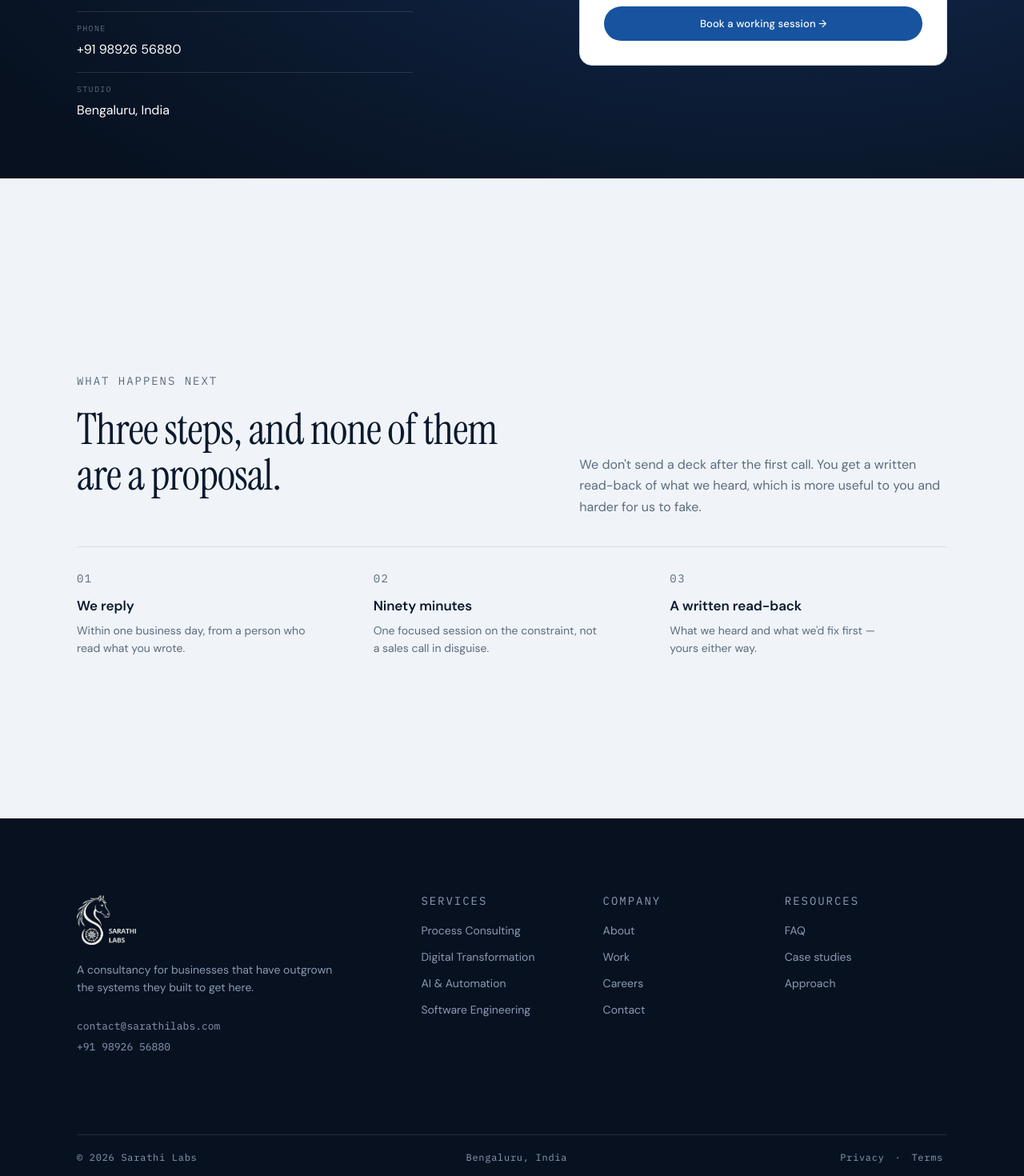
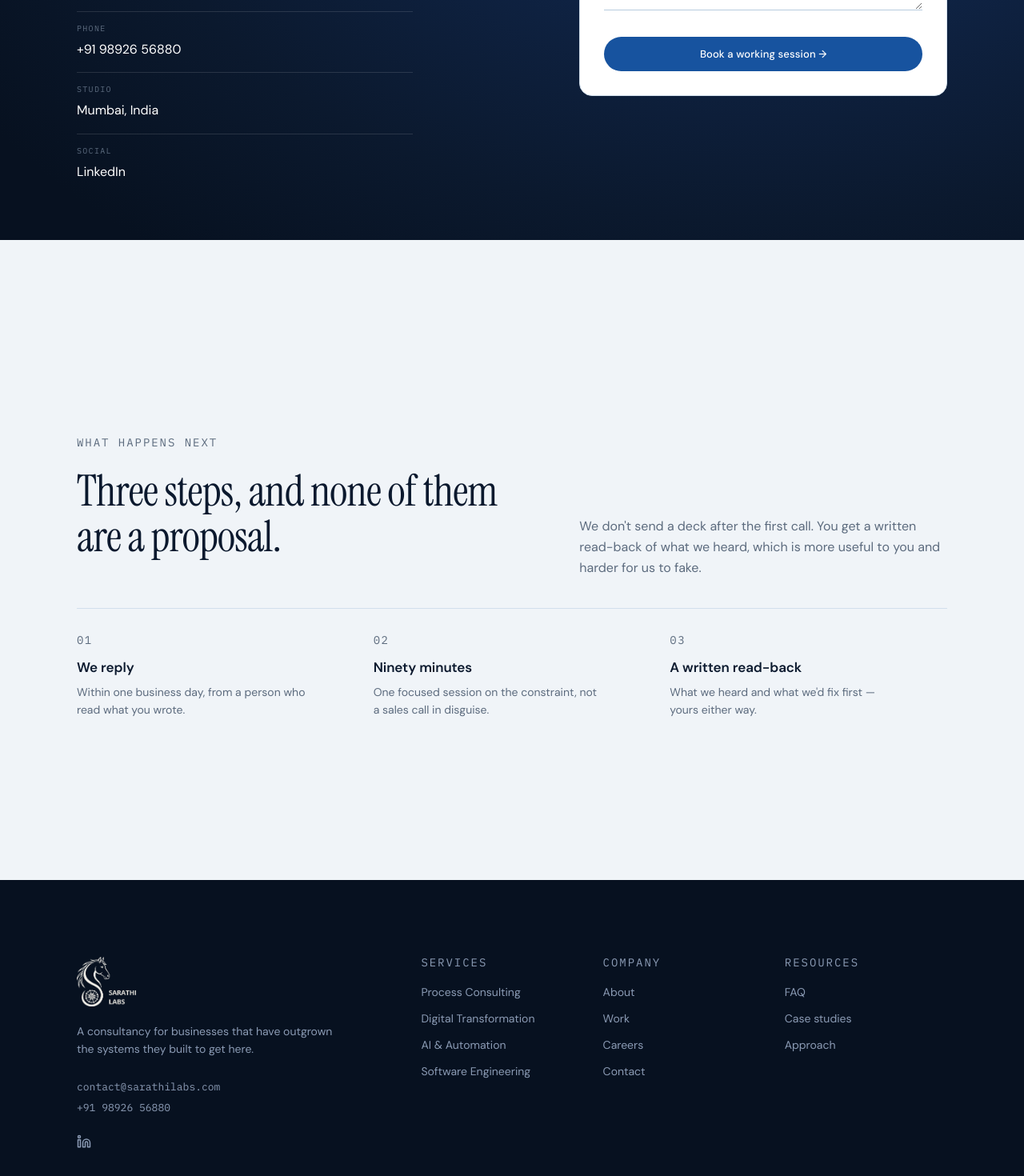
Before and after one commit to sarathi-labs/website, a React (Vite) app: page /contact in a window 1280 px wide. Shown: the part 660-2130 px from the top of the page at 80% size. Built offline with nearby package versions, Linux system fonts and the light colour scheme; no server answers; a web font is replaced by a local one.

Commit message:
Update location to Mumbai, India and add social links

```diff
--- a/src/components/Footer.jsx
+++ b/src/components/Footer.jsx
@@ -1,4 +1,12 @@
 import { Link } from "react-router-dom";
+import {
+  Linkedin,
+  // Instagram,
+  // Facebook,
+  // Twitter,
+  // Github,
+  // Youtube,
+} from "lucide-react";
 
 export default function Footer() {
   return (
@@ -28,6 +36,70 @@ export default function Footer() {
               >
                 +91 98926 56880
               </a>
+            </div>
+            <div className="flex items-center gap-4 mt-5 text-[var(--muted-inv)]">
+              <a
+                className="inline-flex items-center justify-center text-[var(--muted-inv)] hover:text-white transition-colors duration-200"
+                href="https://www.linkedin.com/company/sarathi-labs/"
+                target="_blank"
+                rel="noopener noreferrer"
+                aria-label="LinkedIn"
+                title="LinkedIn"
+              >
+                <Linkedin size={18} />
+              </a>
+              {/*
+              <a
+                className="inline-flex items-center justify-center text-[var(--muted-inv)] hover:text-white transition-colors duration-200"
+                href="https://instagram.com"
+                target="_blank"
+                rel="noopener noreferrer"
+                aria-label="Instagram"
+                title="Instagram"
+              >
+                <Instagram size={18} />
+              </a>
+              <a
+                className="inline-flex items-center justify-center text-[var(--muted-inv)] hover:text-white transition-colors duration-200"
+                href="https://facebook.com"
+                target="_blank"
+                rel="noopener noreferrer"
+                aria-label="Facebook"
+                title="Facebook"
+              >
+                <Facebook size={18} />
+              </a>
+              <a
+                className="inline-flex items-center justify-center text-[var(--muted-inv)] hover:text-white transition-colors duration-200"
+                href="https://x.com"
+                target="_blank"
+                rel="noopener noreferrer"
+                aria-label="Twitter / X"
+                title="Twitter / X"
+              >
+                <Twitter size={18} />
+              </a>
+              <a
+                className="inline-flex items-center justify-center text-[var(--muted-inv)] hover:text-white transition-colors duration-200"
+                href="https://github.com"
+                target="_blank"
+                rel="noopener noreferrer"
+                aria-label="GitHub"
+                title="GitHub"
+              >
+                <Github size={18} />
+              </a>
+              <a
+                className="inline-flex items-center justify-center text-[var(--muted-inv)] hover:text-white transition-colors duration-200"
+                href="https://youtube.com"
+                target="_blank"
+                rel="noopener noreferrer"
+                aria-label="YouTube"
+                title="YouTube"
+              >
+                <Youtube size={18} />
+              </a>
+              */}
             </div>
           </div>
 
@@ -118,7 +190,7 @@ export default function Footer() {
 
         <div className="footer-base border-t border-[var(--rule-inv)] mt-[var(--s3)] pt-[22px] flex justify-between gap-4 flex-wrap font-mono text-[11px] tracking-[.06em] text-[var(--muted-inv)]">
           <span>© {new Date().getFullYear()} Sarathi Labs</span>
-          <span>Bengaluru, India</span>
+          <span>Mumbai, India</span>
           <span>
             <a className="no-underline inline-block py-[13px] -my-[13px] hover:text-white" href="#">
               Privacy
--- a/src/pages/Contact.jsx
+++ b/src/pages/Contact.jsx
@@ -43,7 +43,62 @@ export default function Contact() {
               </li>
               <li style={{ borderTopColor: "var(--rule-inv)" }}>
                 <h4>Studio</h4>
-                <span>Bengaluru, India</span>
+                <span>Mumbai, India</span>
+              </li>
+              <li style={{ borderTopColor: "var(--rule-inv)" }}>
+                <h4>Social</h4>
+                <div className="flex items-center gap-4">
+                  <a
+                    href="https://www.linkedin.com/company/sarathi-labs/"
+                    target="_blank"
+                    rel="noopener noreferrer"
+                    className="hover:text-white transition-colors"
+                  >
+                    LinkedIn
+                  </a>
+                  {/*
+                  <a
+                    href="https://instagram.com"
+                    target="_blank"
+                    rel="noopener noreferrer"
+                    className="hover:text-white transition-colors"
+                  >
+                    Instagram
+                  </a>
+                  <a
+                    href="https://facebook.com"
+                    target="_blank"
+                    rel="noopener noreferrer"
+                    className="hover:text-white transition-colors"
+                  >
+                    Facebook
+                  </a>
+                  <a
+                    href="https://x.com"
+                    target="_blank"
+                    rel="noopener noreferrer"
+                    className="hover:text-white transition-colors"
+                  >
+                    X / Twitter
+                  </a>
+                  <a
+                    href="https://github.com"
+                    target="_blank"
+                    rel="noopener noreferrer"
+                    className="hover:text-white transition-colors"
+                  >
+                    GitHub
+                  </a>
+                  <a
+                    href="https://youtube.com"
+                    target="_blank"
+                    rel="noopener noreferrer"
+                    className="hover:text-white transition-colors"
+                  >
+                    YouTube
+                  </a>
+                  */}
+                </div>
               </li>
             </Reveal>
           </div>
```
